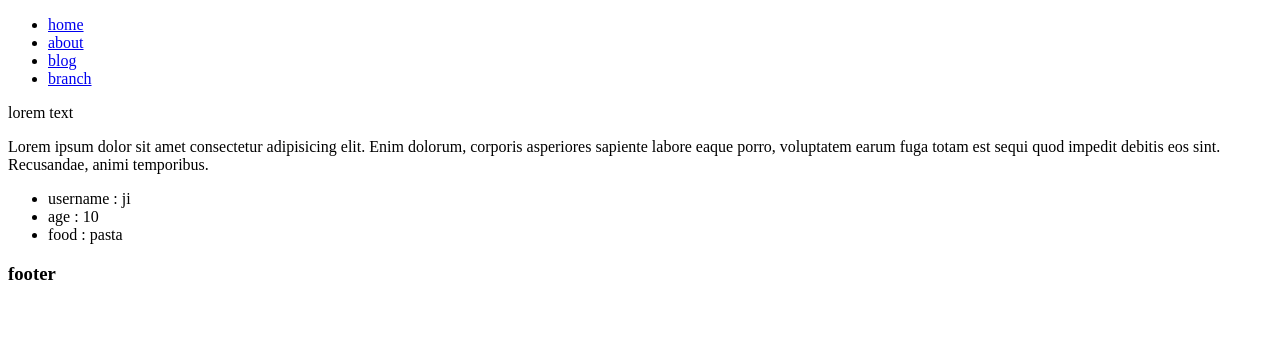
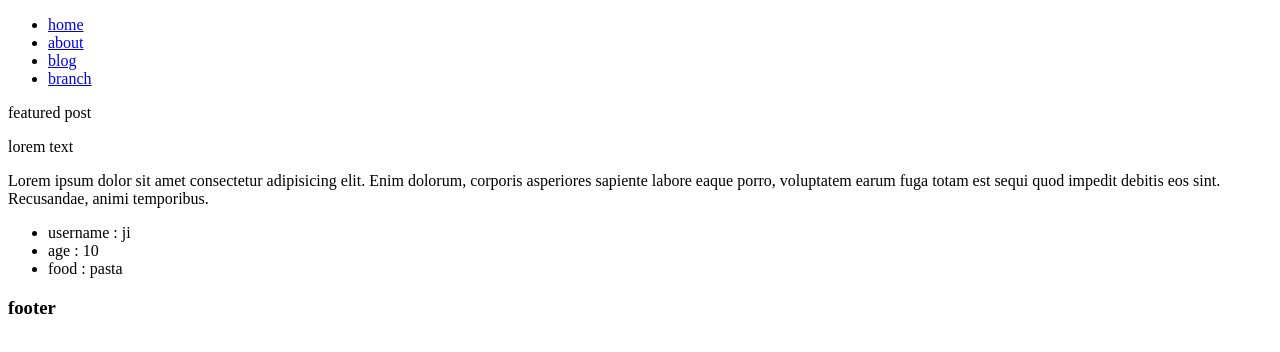
Before and after one commit to jihyeon-Do/branch, a plain HTML site: page index.html in a window 1280 px wide. Drawn offline with Linux system fonts and the light colour scheme.

Commit message:
aside create

```diff
--- a/index.html
+++ b/index.html
@@ -16,8 +16,11 @@
             <li><a href="#">branch</a></li>
         </ul>
     </header>
-    <p>lorem text</p>
+    <aside>
+        featured post
+    </aside>
     <div id="main">
+        <p>lorem text</p>
         Lorem ipsum dolor sit amet consectetur adipisicing elit. Enim dolorum, corporis asperiores sapiente labore eaque
         porro, voluptatem earum fuga totam est sequi quod impedit debitis eos sint. Recusandae, animi temporibus.
     </div>
@@ -30,4 +33,5 @@
         <h3>footer</h3>
     </footer>
 </body>
+
 </html>
```
